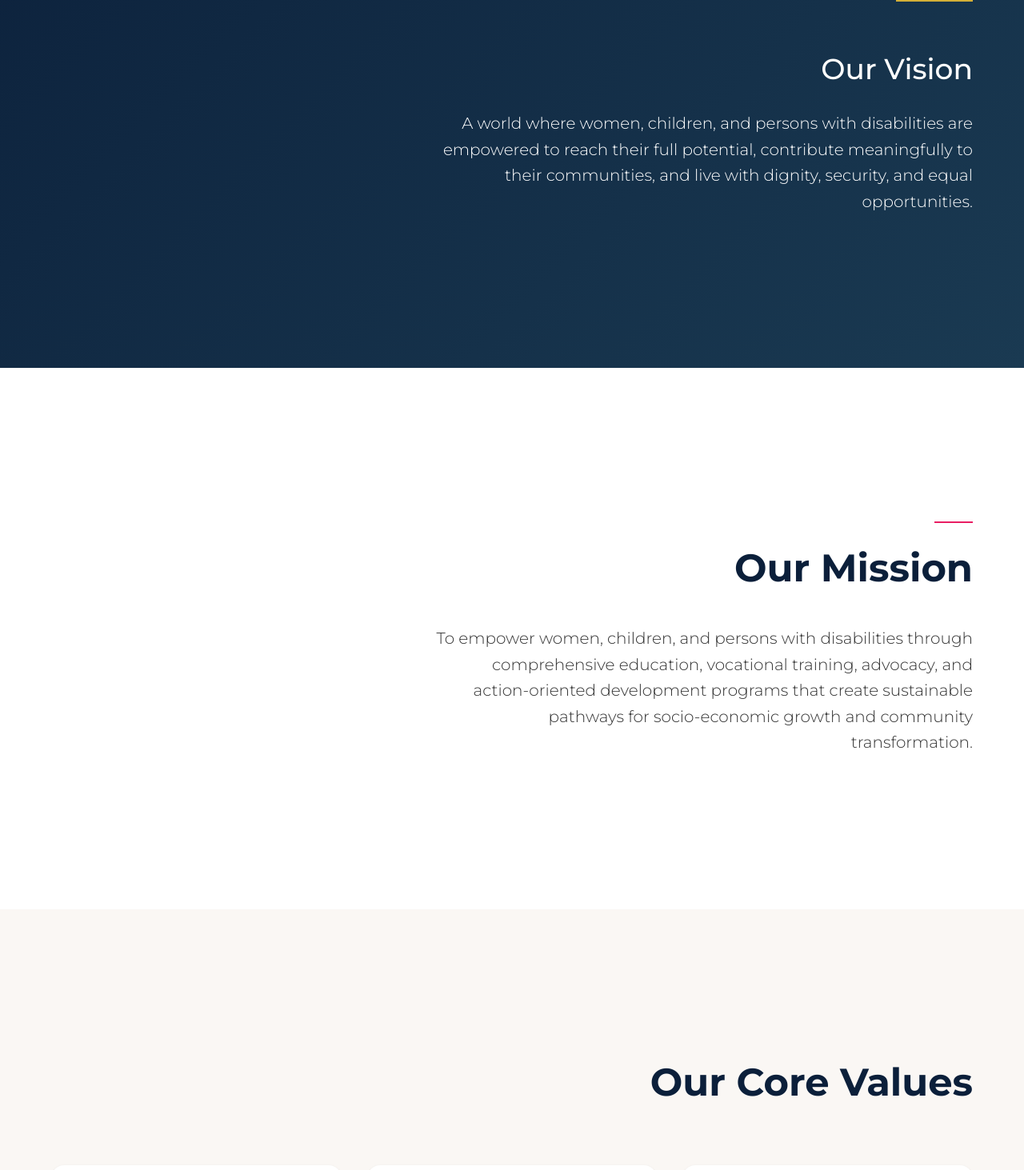
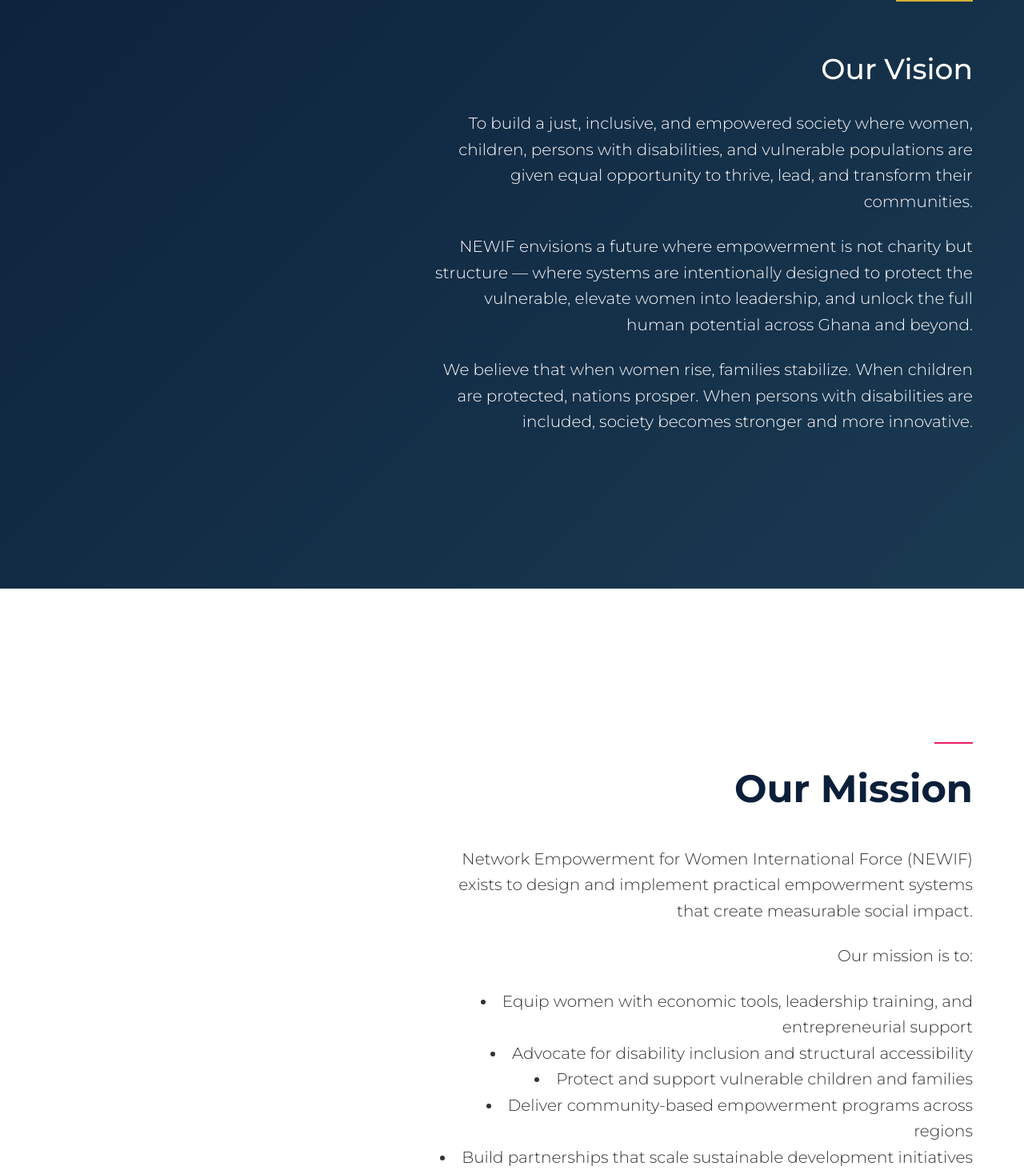
Before and after one commit to graysonzoey1-ctrl/newif, a Next.js app: page /vision-mission-values in a window 1280 px wide. Shown: the part 360-1823 px from the top of the page at 80% size. Built offline with nearby package versions, Linux system fonts and the light colour scheme.

Commit message:
feat: update Vision and Mission sections with provided text
Keep existing design, add detailed content to Vision and Mission.

```diff
--- a/app/vision-mission-values/page.tsx
+++ b/app/vision-mission-values/page.tsx
@@ -26,8 +26,14 @@ export default function VisionMissionValues() {
                 <h2 className="text-3xl md:text-4xl font-medium text-white mb-8">
                   Our Vision
                 </h2>
+                <p className="text-lg md:text-xl text-white leading-relaxed font-light mb-6">
+                  {'To build a just, inclusive, and empowered society where women, children, persons with disabilities, and vulnerable populations are given equal opportunity to thrive, lead, and transform their communities.'}
+                </p>
+                <p className="text-lg md:text-xl text-white leading-relaxed font-light mb-6">
+                  {'NEWIF envisions a future where empowerment is not charity but structure \u2014 where systems are intentionally designed to protect the vulnerable, elevate women into leadership, and unlock the full human potential across Ghana and beyond.'}
+                </p>
                 <p className="text-lg md:text-xl text-white leading-relaxed font-light">
-                  A world where women, children, and persons with disabilities are empowered to reach their full potential, contribute meaningfully to their communities, and live with dignity, security, and equal opportunities.
+                  {'We believe that when women rise, families stabilize. When children are protected, nations prosper. When persons with disabilities are included, society becomes stronger and more innovative.'}
                 </p>
               </div>
             </div>
@@ -44,8 +50,21 @@ export default function VisionMissionValues() {
               <h2 className="text-5xl md:text-5xl font-bold mb-12 max-w-2xl" style={{ color: '#0B1F3A' }}>
                 Our Mission
               </h2>
+              <p className="text-lg md:text-xl leading-relaxed font-light max-w-2xl mb-6" style={{ color: '#333333' }}>
+                {'Network Empowerment for Women International Force (NEWIF) exists to design and implement practical empowerment systems that create measurable social impact.'}
+              </p>
+              <p className="text-lg md:text-xl leading-relaxed font-light max-w-2xl mb-6" style={{ color: '#333333' }}>
+                {'Our mission is to:'}
+              </p>
+              <ul className="text-lg md:text-xl leading-relaxed font-light max-w-2xl mb-6 list-disc list-inside text-right" style={{ color: '#333333' }}>
+                <li>{'Equip women with economic tools, leadership training, and entrepreneurial support'}</li>
+                <li>{'Advocate for disability inclusion and structural accessibility'}</li>
+                <li>{'Protect and support vulnerable children and families'}</li>
+                <li>{'Deliver community-based empowerment programs across regions'}</li>
+                <li>{'Build partnerships that scale sustainable development initiatives'}</li>
+              </ul>
               <p className="text-lg md:text-xl leading-relaxed font-light max-w-2xl" style={{ color: '#333333' }}>
-                To empower women, children, and persons with disabilities through comprehensive education, vocational training, advocacy, and action-oriented development programs that create sustainable pathways for socio-economic growth and community transformation.
+                {'We operate through structured programs, strategic partnerships, policy engagement, and grassroots action to ensure empowerment is practical, measurable, and sustainable.'}
               </p>
             </div>
           </div>
```
